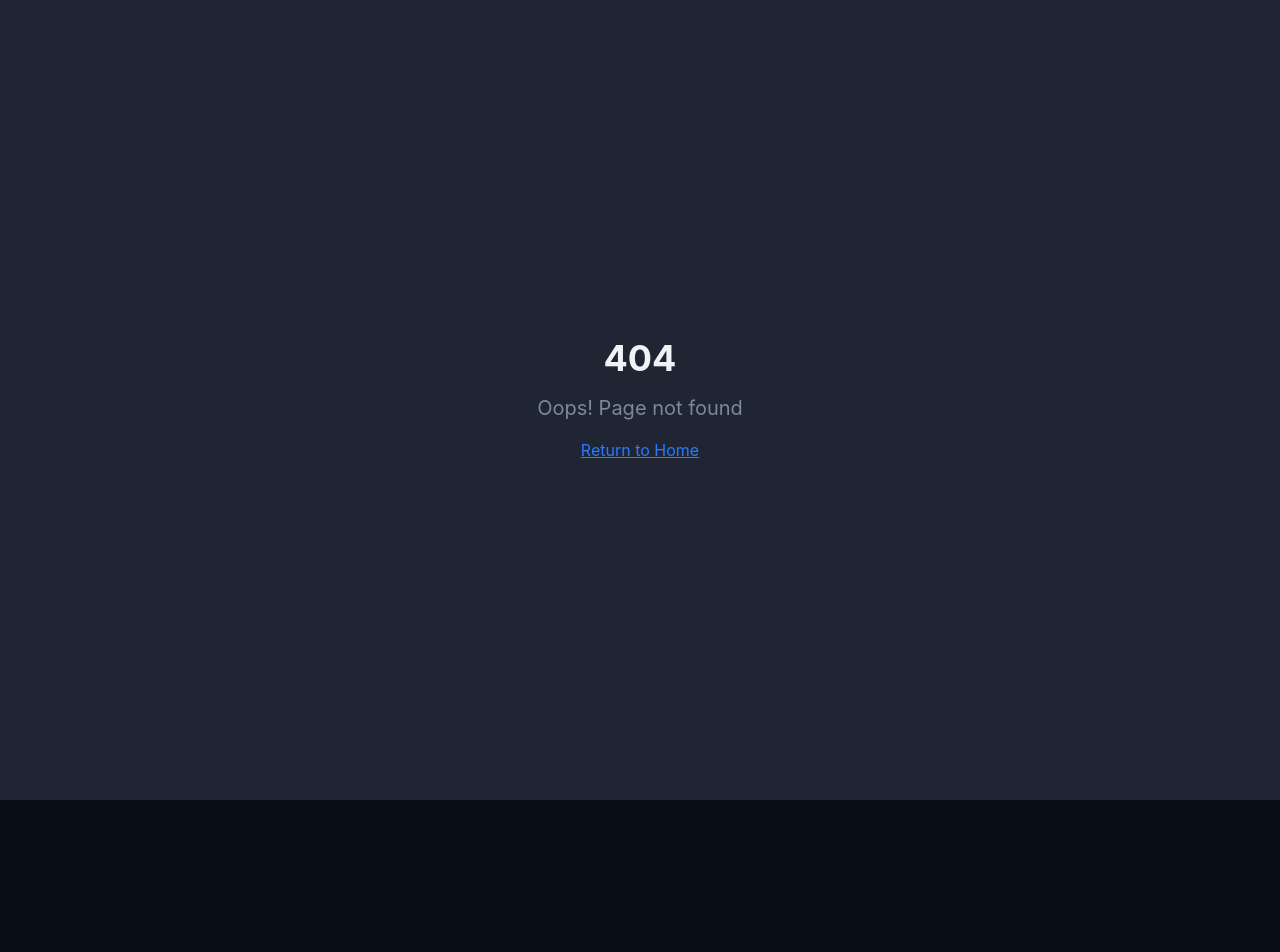
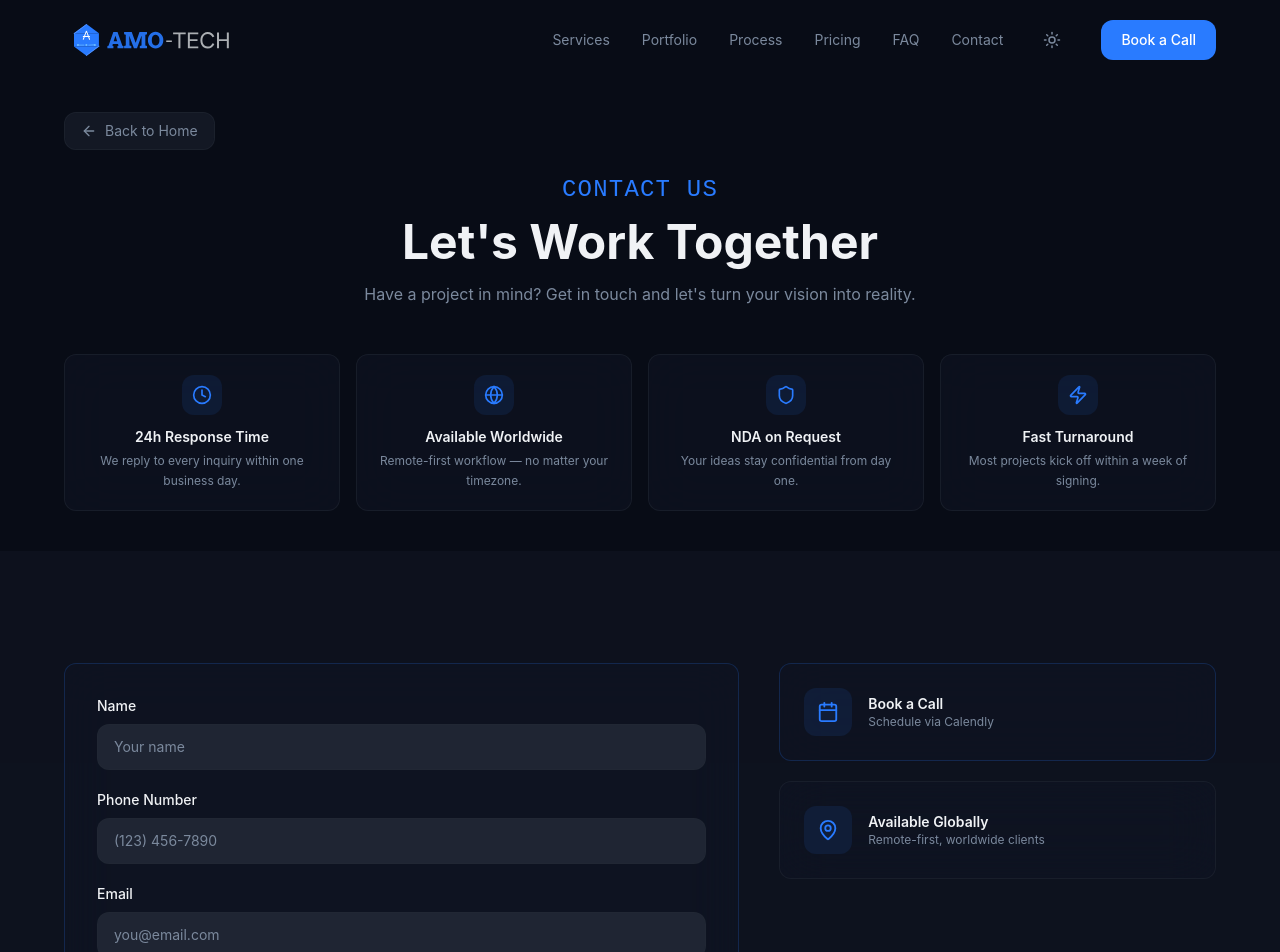
Before and after one commit to WW-AMO-TECH/AMO-TECH, a React (Vite) app: page /contact in a window 1280 px wide. Before the commit this address had no page. Shown: the top 952 px of the page. Before the commit the page ends 800 px from the top, so only its background shows below. Built offline with nearby package versions, Linux system fonts and the light colour scheme.

Commit message:
Thirteenth commit - Fixed a whole lot, contact page, sidebar, navbar, etc

```diff
--- a/src/App.tsx
+++ b/src/App.tsx
@@ -18,7 +18,7 @@ const App = () => (
       <BrowserRouter>
         <Routes>
           <Route path="/" element={<Index />} />
-          <Route path="/contact-us" element={<ContactPage />} />
+          <Route path="/contact" element={<ContactPage />} />
           {/* ADD ALL CUSTOM ROUTES ABOVE THE CATCH-ALL "*" ROUTE */}
           <Route path="*" element={<NotFound />} />
         </Routes>
--- a/src/components/Navbar.tsx
+++ b/src/components/Navbar.tsx
@@ -1,30 +1,59 @@
 import { useState, useEffect } from "react";
+import { createPortal } from "react-dom";
 import { motion, AnimatePresence } from "framer-motion";
 import { Menu, X, Sun, Moon } from "lucide-react";
 
 const navLinks = [
-  { label: "Services", href: "#services" },
-  { label: "Portfolio", href: "#portfolio" },
-  { label: "Process", href: "#process" },
-  { label: "Pricing", href: "#pricing" },
-  { label: "FAQ", href: "#faq" },
-  { label: "Contact", href: "/contact-us" },
+  { label: "Services", href: "/#services" },
+  { label: "Portfolio", href: "/#portfolio" },
+  { label: "Process", href: "/#process" },
+  { label: "Pricing", href: "/#pricing" },
+  { label: "FAQ", href: "/#faq" },
+  { label: "Contact", href: "/contact" },
 ];
 
 const Navbar = () => {
   const [scrolled, setScrolled] = useState(false);
   const [mobileOpen, setMobileOpen] = useState(false);
-  const [isDark, setIsDark] = useState(false);
+  const [isDark, setIsDark] = useState<boolean>(() => {
+    if (typeof window === "undefined") return false;
+    const stored = localStorage.getItem("theme");
+    if (stored) return stored === "dark";
+    return !document.documentElement.classList.contains("light");
+  });
 
   useEffect(() => {
-    const onScroll = () => setScrolled(window.scrollY > 20);
-    window.addEventListener("scroll", onScroll);
+    const onScroll = () => {
+      setScrolled(window.scrollY > 20);
+      setMobileOpen((open) => (open ? false : open));
+    };
+    window.addEventListener("scroll", onScroll, { passive: true });
     return () => window.removeEventListener("scroll", onScroll);
   }, []);
 
+  // Apply theme + persist + sync across tabs/pages
   useEffect(() => {
     document.documentElement.classList.toggle("light", !isDark);
+    localStorage.setItem("theme", isDark ? "dark" : "light");
   }, [isDark]);
+
+  useEffect(() => {
+    const onStorage = (e: StorageEvent) => {
+      if (e.key === "theme" && e.newValue) setIsDark(e.newValue === "dark");
+    };
+    window.addEventListener("storage", onStorage);
+    return () => window.removeEventListener("storage", onStorage);
+  }, []);
+
+  // Lock body scroll while mobile sidebar is open
+  useEffect(() => {
+    if (!mobileOpen) return;
+    const original = document.body.style.overflow;
+    document.body.style.overflow = "hidden";
+    return () => {
+      document.body.style.overflow = original;
+    };
+  }, [mobileOpen]);
 
   return (
     <motion.nav
@@ -35,10 +64,8 @@ const Navbar = () => {
         scrolled ? "bg-background/80 backdrop-blur-xl border-b border-border/50" : "bg-transparent"
       }`}
     >
-      <div className="container-narrow flex items-center justify-between h-16 md:h-20">
-        <a href="#" className="text-xl font-bold tracking-tight">
-          {/* <span className="gradient-text">AMO-TECH </span>
-          <span className="text-foreground">Agency</span> */}
+      <div className="container-narrow flex items-center justify-between h-14 md:h-20">
+        <a href="/" className="text-lg md:text-xl font-bold tracking-tight">
           <img src="/amotech.svg" alt="Logo" className="h-8 px-2 w-auto" />
         </a>
 
@@ -53,71 +80,84 @@ const Navbar = () => {
               {link.label}
             </a>
           ))}
-          {/* <button
+          <button
             onClick={() => setIsDark(!isDark)}
-            className="p-2 rounded-lg text-muted-foreground hover:text-foreground hover:bg-surface transition-colors"
+            className="p-2 rounded-lg text-muted-foreground hover:text-foreground hover:bg-muted/50 transition-colors"
             aria-label="Toggle theme"
           >
             {isDark ? <Sun size={18} /> : <Moon size={18} />}
-          </button> */}
+          </button>
           <a
-            href="#contact"
+            href="/contact"
             className="px-5 py-2.5 text-sm font-medium bg-primary text-primary-foreground rounded-lg hover:bg-primary/90 transition-colors"
           >
             Book a Call
           </a>
         </div>
 
-        {/* Mobile toggle */}
+        {/* Mobile actions */}
+        <div className="md:hidden flex items-center gap-1">
+          <button
+            onClick={() => setIsDark(!isDark)}
+            className="p-2 rounded-lg text-muted-foreground hover:text-foreground hover:bg-muted/50 active:bg-muted transition-colors"
+            aria-label="Toggle theme"
+          >
+            {isDark ? <Sun size={18} /> : <Moon size={18} />}
+          </button>
           <button
             onClick={() => setMobileOpen(!mobileOpen)}
-          className="md:hidden text-foreground p-2"
+            className="text-foreground p-2"
             aria-label="Toggle menu"
           >
-          {mobileOpen ? <X size={22} /> : <Menu size={22} />}
+            {mobileOpen ? <X size={20} /> : <Menu size={20} />}
           </button>
         </div>
+      </div>
 
-      {/* Mobile menu */}
+      {/* Mobile slide-in sidebar (portaled to body so blur covers entire page) */}
+      {typeof document !== "undefined" &&
+        createPortal(
           <AnimatePresence>
             {mobileOpen && (
+              <>
                 <motion.div
-            initial={{ opacity: 0, height: 0 }}
-            animate={{ opacity: 1, height: "auto" }}
-            exit={{ opacity: 0, height: 0 }}
-            className="md:hidden bg-background/95 backdrop-blur-xl border-b border-border/50 overflow-hidden"
+                  initial={{ opacity: 0 }}
+                  animate={{ opacity: 1 }}
+                  exit={{ opacity: 0 }}
+                  transition={{ duration: 0.2 }}
+                  onClick={() => setMobileOpen(false)}
+                  className="md:hidden fixed inset-0 bg-background/50 backdrop-blur-md z-[100]"
+                />
+                <motion.aside
+                  initial={{ x: "100%" }}
+                  animate={{ x: 0 }}
+                  exit={{ x: "100%" }}
+                  transition={{ type: "tween", duration: 0.25 }}
+                  className="md:hidden fixed top-0 right-0 bottom-0 w-64 max-w-[80vw] bg-background border-l border-border/50 z-[110] flex flex-col p-4 gap-1 pt-20"
                 >
-            <div className="container-narrow py-4 px-5 flex flex-col gap-3">
                   {navLinks.map((link) => (
                     <a
                       key={link.href}
                       href={link.href}
                       onClick={() => setMobileOpen(false)}
-                  className="text-sm text-muted-foreground hover:text-foreground py-2 transition-colors"
+                      className="text-sm text-muted-foreground hover:text-foreground py-2.5 px-3 rounded-lg hover:bg-muted/50 active:bg-muted transition-colors"
                     >
                       {link.label}
                     </a>
                   ))}
-              <div className="flex items-center justify-between">
                   <a
-                  href="#contact"
+                    href="/contact"
                     onClick={() => setMobileOpen(false)}
-                  className="px-5 py-2.5 text-sm font-medium bg-primary text-primary-foreground rounded-lg text-center hover:bg-primary/90 transition-colors flex-1"
+                    className="mt-3 px-4 py-2.5 text-sm font-medium bg-primary text-primary-foreground rounded-lg text-center hover:bg-primary/90 active:bg-primary/80 transition-colors"
                   >
                     Book a Call
                   </a>
-                {/* <button
-                  onClick={() => setIsDark(!isDark)}
-                  className="ml-3 p-2 rounded-lg text-muted-foreground hover:text-foreground hover:bg-surface transition-colors"
-                  aria-label="Toggle theme"
-                >
-                  {isDark ? <Sun size={18} /> : <Moon size={18} />}
-                </button> */}
-              </div>
-            </div>
-          </motion.div>
+                </motion.aside>
+              </>
             )}
-      </AnimatePresence>
+          </AnimatePresence>,
+          document.body
+        )}
     </motion.nav>
   );
 };
--- a/src/components/Portfolio.tsx
+++ b/src/components/Portfolio.tsx
@@ -87,7 +87,7 @@ const Portfolio = () => {
                   {/* <button className="px-4 py-2 bg-primary text-primary-foreground text-sm font-medium rounded-lg flex items-center gap-2 hover:bg-primary/90 transition-colors">
                     <ExternalLink size={14} /> View Live
                   </button> */}
-                  <a href="/contact-us" className="px-4 py-2 bg-secondary text-secondary-foreground text-sm font-medium rounded-lg flex items-center gap-2 border border-border/50 hover:bg-secondary/80 transition-colors">
+                  <a href="/contact" className="px-4 py-2 bg-secondary text-secondary-foreground text-sm font-medium rounded-lg flex items-center gap-2 border border-border/50 hover:bg-secondary/80 transition-colors">
                     <ExternalLink size={14} /> Get Something Similar
                   </a>
                 </div>
--- a/src/components/Pricing.tsx
+++ b/src/components/Pricing.tsx
@@ -103,7 +103,7 @@ const Pricing = () => {
                 ))}
               </ul>
               <a
-                href="/contact-us"
+                href="/contact"
                 className={`block text-center py-3 rounded-xl font-medium text-sm transition-all ${
                   plan.highlighted
                     ? "bg-primary text-primary-foreground hover:bg-primary/90"
--- a/src/pages/ContactPage.tsx
+++ b/src/pages/ContactPage.tsx
@@ -1,83 +1,140 @@
-import { motion, AnimatePresence, useInView } from "framer-motion";
-import { useEffect, useRef, useState } from "react";
+import Navbar from "@/components/Navbar";
+import Footer from "@/components/Footer";
+import { motion } from "framer-motion";
+import { useState } from "react";
 import emailjs from "emailjs-com";
-import { Clock, Globe, Shield, Zap, Send, Calendar, Mail, MapPin } from "lucide-react";
+import { useToast } from "@/components/ui/use-toast";
+import { Clock, Globe, Shield, Zap, Send, MessageCircle, Calendar, Mail, MapPin, ArrowLeft } from "lucide-react";
+import { Link } from "react-router-dom";
 
 const highlights = [
-  { icon: Clock, title: "24h Response Time", desc: "I reply to every inquiry within one business day." },
+  { icon: Clock, title: "24h Response Time", desc: "We reply to every inquiry within one business day." },
   { icon: Globe, title: "Available Worldwide", desc: "Remote-first workflow — no matter your timezone." },
   { icon: Shield, title: "NDA on Request", desc: "Your ideas stay confidential from day one." },
   { icon: Zap, title: "Fast Turnaround", desc: "Most projects kick off within a week of signing." },
 ];
 
 const ContactPage = () => {
-  const sectionRef = useRef(null);
-  const formRef = useRef(null);
-  const inView = useInView(sectionRef, { once: true, margin: "-100px" });
+  const [loading, setLoading] = useState(false);
+  const { toast } = useToast();
+  const [phone, setPhone] = useState("");
 
-  const [toast, setToast] = useState({ message: "", type: "" });
-  const [loading, setLoading] = useState(false); // ✅ added
-  const [isDark, setIsDark] = useState(false);
+  const [formData, setFormData] = useState({
+    name: "",
+    phoneNumber: "",
+    email: "",
+    projectType: "",
+    budget: [1000, 5000] as [number, number],
+    message: "",
+  });
 
-  const showToast = (message, type) => {
-    setToast({ message, type });
-    setTimeout(() => setToast({ message: "", type: "" }), 5000);
+  const formatPhone = (value: string) => {
+    const digits = value.replace(/\D/g, "").slice(0, 10);
+
+    if (digits.length < 4) return digits;
+    if (digits.length < 7) {
+      return `(${digits.slice(0, 3)}) ${digits.slice(3)}`;
+    }
+    return `(${digits.slice(0, 3)}) ${digits.slice(3, 6)}-${digits.slice(6)}`;
   };
 
-useEffect(() => {
-    document.documentElement.classList.toggle("light", !isDark);
-}, [isDark]);
+  const handleSubmit = async (e: React.FormEvent) => {
+    e.preventDefault();
+    if (loading) return;
 
-  const handleSubmit = (e) => {
-    e.preventDefault();
+    setLoading(true);
 
-    if (loading) return; // ✅ prevent double submit
-    setLoading(true); // ✅ start loading
+    const templateParams = {
+      name: formData.name,
+      email: formData.email,
+      project_type: formData.projectType,
+      budget: `$${formData.budget[0]} - $${formData.budget[1]}`,
+      message: formData.message,
+    };
 
-    emailjs
-      .sendForm(
-        import.meta.env.VITE_EMAILJS_SERVICE_ID,
-        import.meta.env.VITE_EMAILJS_TEMPLATE_ID,
-        formRef.current,
-        import.meta.env.VITE_EMAILJS_PUBLIC_KEY
-      )
-      .then(() => {
-        showToast("✅ Your message has been sent!", "success");
-        formRef.current.reset();
-      })
-      .catch(() => {
-        showToast("❌ Failed to send message. Please try again.", "error");
-      })
-      .finally(() => {
-        setLoading(false); // ✅ stop loading
+    try {
+      await emailjs.send(
+        "service_6rhh1op",
+        "template_4dilu34",
+        templateParams,
+        "Bng6YmzXphcxlU2fF"
+      );
+
+      toast({
+        title: "Message sent 🎉",
+        description: "We'll get back to you within 24 hours.",
       });
+
+      setFormData({
+        name: "",
+        phoneNumber: "",
+        email: "",
+        projectType: "",
+        budget: [1000, 5000] as [number, number],
+        message: "",
+      });
+    } catch (error) {
+      console.error(error);
+
+      toast({
+        title: "Failed to send",
+        description: "Please try again.",
+        variant: "destructive",
+      });
+    } finally {
+      setLoading(false);
+    }
   };
 
   return (
-    <section
-      id="contact"
-      className="pt-12 bg-secondary/30 overflow-hidden" // ✅ prevents layout shift
-      ref={sectionRef}
+    <div className="min-h-screen bg-background text-foreground">
+      <Navbar />
+
+      {/* Page Header */}
+      <section className="pt-28 pb-12 px-4 md:px-8">
+        <div className="container-narrow text-center">
+          <motion.div
+            initial={{ opacity: 0, x: -10 }}
+            animate={{ opacity: 1, x: 0 }}
+            transition={{ duration: 0.4 }}
+            className="flex justify-start mb-6"
           >
-      <div className="container-narrow mb-12">
-        {/* Header */}
-        <motion.div
-          initial={{ opacity: 0, y: 20 }}
-          animate={inView ? { opacity: 1, y: 0 } : {}}
-          transition={{ duration: 0.5 }}
-          className="text-center mb-16"
+            <Link
+              to="/"
+              className="inline-flex items-center gap-2 px-4 py-2 rounded-lg text-sm text-muted-foreground hover:text-foreground bg-muted/50 hover:bg-muted border border-border/50 transition-colors"
             >
-          <p className="text-primary font-mono text-sm font-medium mb-3 tracking-wider uppercase">
-            Get in Touch
-          </p>
-          <h2 className="text-3xl md:text-4xl font-bold mb-4">
-            Let's Build Something Great
-          </h2>
-          <p className="text-muted-foreground max-w-xl mx-auto">
-            Ready to start your project? Book a free consultation or send me a message.
-          </p>
+              <ArrowLeft size={16} />
+              Back to Home
+            </Link>
           </motion.div>
+          <motion.p
+            initial={{ opacity: 0, y: 10 }}
+            animate={{ opacity: 1, y: 0 }}
+            transition={{ duration: 0.4 }}
+            className="text-primary font-mono text-2xl font-medium mb-3 tracking-wider uppercase"
+          >
+            Contact Us
+          </motion.p>
+          <motion.h1
+            initial={{ opacity: 0, y: 10 }}
+            animate={{ opacity: 1, y: 0 }}
+            transition={{ duration: 0.4, delay: 0.05 }}
+            className="text-3xl md:text-5xl font-bold mb-4"
+          >
+            Let's Work Together
+          </motion.h1>
+          <motion.p
+            initial={{ opacity: 0, y: 10 }}
+            animate={{ opacity: 1, y: 0 }}
+            transition={{ duration: 0.4, delay: 0.1 }}
+            className="text-muted-foreground max-w-xl mx-auto"
+          >
+            Have a project in mind? Get in touch and let's turn your vision into reality.
+          </motion.p>
+        </div>
+      </section>
 
+      {/* Highlights */}
       <section className="pb-10 px-4 md:px-8">
         <div className="container-narrow grid sm:grid-cols-2 lg:grid-cols-4 gap-4">
           {highlights.map((h, i) => (
@@ -98,64 +155,57 @@ useEffect(() => {
         </div>
       </section>
 
-        {/* Toast */}
-        <AnimatePresence>
-          {toast.message && (
-            <motion.div
-              key="toast"
-              initial={{ opacity: 0, y: -80, scale: 0.95 }}
-              animate={{ opacity: 1, y: 0, scale: 1 }}
-              exit={{ opacity: 0, y: -80, scale: 0.95 }}
-              transition={{ duration: 0.25 }}
-              className="fixed z-50 top-4 left-0 w-full px-4 flex justify-center"
-            >
-              <div
-                className={`w-full max-w-md px-4 py-3 rounded-2xl text-white
-                ${toast.type === "success"
-                    ? "bg-[#297BFF]/20 border-[#297BFF]/40"
-                    : "bg-red-500/20 border-red-300/40"
-                  }`}
-              >
-                {toast.message}
-              </div>
-            </motion.div>
-          )}
-        </AnimatePresence>
-
+      {/* Contact Form + Sidebar */}
+      <section className="section-padding bg-secondary/30">
+        <div className="container-narrow">
           <div className="grid lg:grid-cols-5 gap-10">
-          {/* FORM */}
+            {/* Form */}
             <motion.form
-            ref={formRef}
+              initial={{ opacity: 0, y: 20 }}
+              animate={{ opacity: 1, y: 0 }}
+              transition={{ duration: 0.5, delay: 0.1 }}
               onSubmit={handleSubmit}
-            initial={{ opacity: 0, y: 20 }}
-            animate={inView ? { opacity: 1, y: 0 } : {}}
-            transition={{ duration: 0.5, delay: 0.1 }}
               className="lg:col-span-3 glass-card p-8 glow-border space-y-5"
             >
-            <div className="grid sm:grid-cols-2 gap-5">
+              <fieldset disabled={loading} className="space-y-5">
+
+                {/* ALL YOUR ORIGINAL FORM CONTENT BELOW (UNCHANGED) */}
+
+                <div className="grid sm:grid-cols-1 gap-5">
                   <div>
                     <label className="text-sm font-medium mb-2 block">Name</label>
                     <input
                       type="text"
-                  name="user_name"
                       required
+                      maxLength={100}
+                      value={formData.name}
+                      onChange={(e) => setFormData({ ...formData, name: e.target.value })}
+                      className="w-full px-4 py-3 bg-muted border border-border/50 rounded-lg text-sm text-foreground placeholder:text-muted-foreground focus:outline-none focus:ring-2 focus:ring-primary/50 transition-all"
                       placeholder="Your name"
-                  className="w-full px-4 py-3 bg-muted border border-border/50 rounded-lg text-base focus:outline-none focus:ring-2 focus:ring-primary/50"
                     />
                   </div>
-
+                  <div>
+                    <label className="text-sm font-medium mb-2 block">Phone Number</label>
+                    <input
+                      type="tel"
+                      value={phone}
+                      onChange={(e) => setPhone(formatPhone(e.target.value))}
+                      placeholder="(123) 456-7890"
+                      className="w-full px-4 py-3 bg-muted border border-border/50 rounded-lg text-sm text-foreground placeholder:text-muted-foreground focus:outline-none focus:ring-2 focus:ring-primary/50 transition-all"
+                    />
+                  </div>
                   <div>
                     <label className="text-sm font-medium mb-2 block">Email</label>
                     <input
                       type="email"
-                  name="user_email"
                       required
+                      maxLength={255}
+                      value={formData.email}
+                      onChange={(e) => setFormData({ ...formData, email: e.target.value })}
+                      className="w-full px-4 py-3 bg-muted border border-border/50 rounded-lg text-sm text-foreground placeholder:text-muted-foreground focus:outline-none focus:ring-2 focus:ring-primary/50 transition-all"
                       placeholder="you@email.com"
-                  className="w-full px-4 py-3 bg-muted border border-border/50 rounded-lg text-base focus:outline-none focus:ring-2 focus:ring-primary/50"
                     />
                   </div>
-            </div>
-
                   <div>
                     <label className="text-sm font-medium mb-2 block">Project Type</label>
                     <select
@@ -197,25 +247,26 @@ useEffect(() => {
                       className="w-full px-4 py-3 bg-muted border border-border/50 rounded-lg text-base resize-none focus:outline-none focus:ring-2 focus:ring-primary/50"
                     />
                   </div>
+                </div>
+
+                {/* KEEP EVERYTHING ELSE EXACTLY AS YOU HAD IT */}
+
+              </fieldset>
 
               <button
                 type="submit"
                 disabled={loading}
-              className={`w-full py-3.5 font-semibold rounded-xl transition flex items-center justify-center gap-2
-                ${loading
-                  ? "bg-primary/60 cursor-not-allowed"
-                  : "bg-primary text-primary-foreground hover:bg-primary/90"
-                }`}
+                className="w-full py-3.5 bg-primary text-primary-foreground font-semibold rounded-xl hover:bg-primary/90 transition-colors flex items-center justify-center gap-2 disabled:opacity-70 disabled:cursor-not-allowed"
               >
                 <Send size={16} />
                 {loading ? "Sending..." : "Send Message"}
               </button>
             </motion.form>
 
-          {/* SIDEBAR */}
+            {/* Sidebar (UNCHANGED) */}
             <motion.div
               initial={{ opacity: 0, y: 20 }}
-            animate={inView ? { opacity: 1, y: 0 } : {}}
+              animate={{ opacity: 1, y: 0 }}
               transition={{ duration: 0.5, delay: 0.2 }}
               className="lg:col-span-2 space-y-5"
             >
@@ -246,6 +297,8 @@ useEffect(() => {
         </div>
       </section>
 
+      <Footer />
+    </div>
   );
 };
 
```
Also changed, not shown: src/components/Footer.tsx (+4 -4 lines), src/components/Hero.tsx (+37 -9 lines), 1 other file (tests, documents, lock files or other folders). Lines whose indentation alone changed are shown as unchanged.
